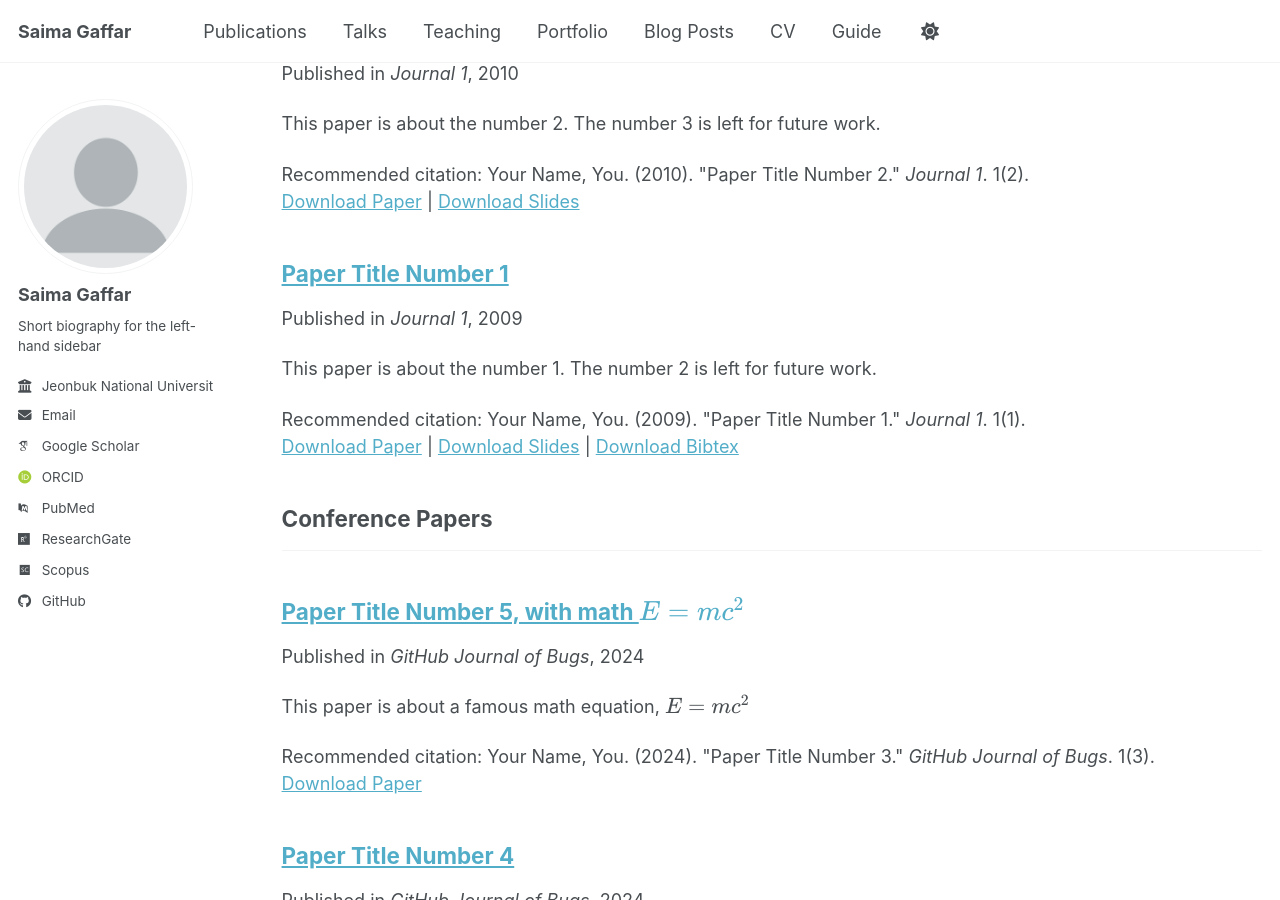
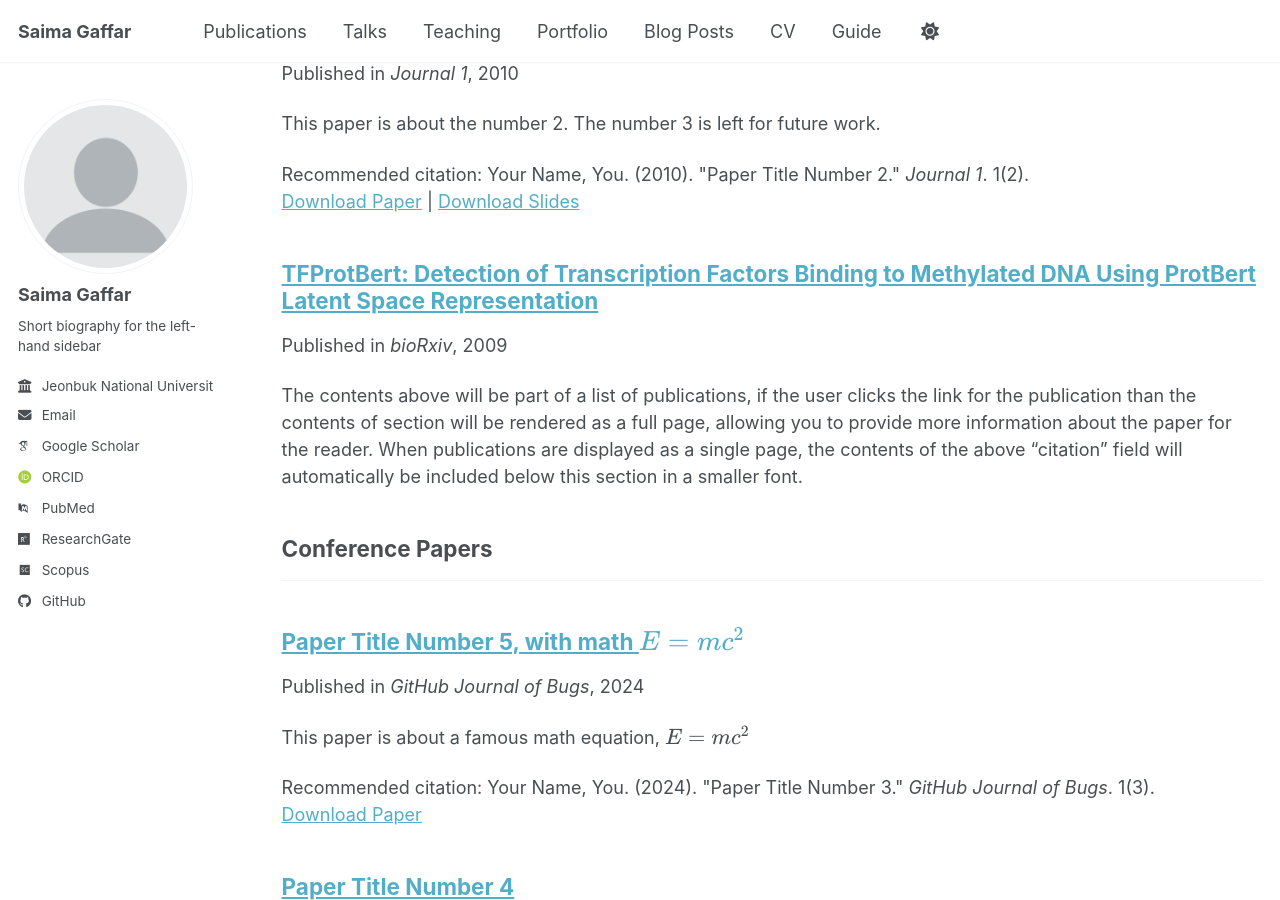
Before and after one commit to Mir-Saima/mir-saima.github.io, a Jekyll site: the page built from _pages/publications.html, in a window 1280 px wide and 900 px high, scrolled down 534 px. Built offline with Jekyll 4.4.1, drawn with Linux system fonts in a browser that asks for light colours; some web fonts are replaced; a script bundle is joined from its source files by our own code; library files that are not in the unit come from our copies.

Commit message:
Update 2009-10-01-paper-title-number-1.md

```diff
--- a/_publications/2009-10-01-paper-title-number-1.md
+++ b/_publications/2009-10-01-paper-title-number-1.md
@@ -1,14 +1,14 @@
 ---
-title: "Paper Title Number 1"
+title: "TFProtBert: Detection of Transcription Factors Binding to Methylated DNA Using ProtBert Latent Space Representation"
 collection: publications
 category: manuscripts
-permalink: /publication/2009-10-01-paper-title-number-1
-excerpt: 'This paper is about the number 1. The number 2 is left for future work.'
-date: 2009-10-01
-venue: 'Journal 1'
-slidesurl: 'https://academicpages.github.io/files/slides1.pdf'
-paperurl: 'https://academicpages.github.io/files/paper1.pdf'
-bibtexurl: 'https://academicpages.github.io/files/bibtex1.bib'
-citation: 'Your Name, You. (2009). &quot;Paper Title Number 1.&quot; <i>Journal 1</i>. 1(1).'
+permalink: 'https://www.biorxiv.org/content/10.1101/2025.11.27.691010v1'
+#excerpt: 'This paper is about the number 1. The number 2 is left for future work.'
+#date: 2009-10-01
+venue: 'bioRxiv'
+#slidesurl: 'https://academicpages.github.io/files/slides1.pdf'
+#paperurl: 'https://academicpages.github.io/files/paper1.pdf'
+#bibtexurl: 'https://academicpages.github.io/files/bibtex1.bib'
+#citation: 'Your Name, You. (2009). &quot;Paper Title Number 1.&quot; <i>Journal 1</i>. 1(1).'
 ---
 The contents above will be part of a list of publications, if the user clicks the link for the publication than the contents of section will be rendered as a full page, allowing you to provide more information about the paper for the reader. When publications are displayed as a single page, the contents of the above "citation" field will automatically be included below this section in a smaller font.
```
